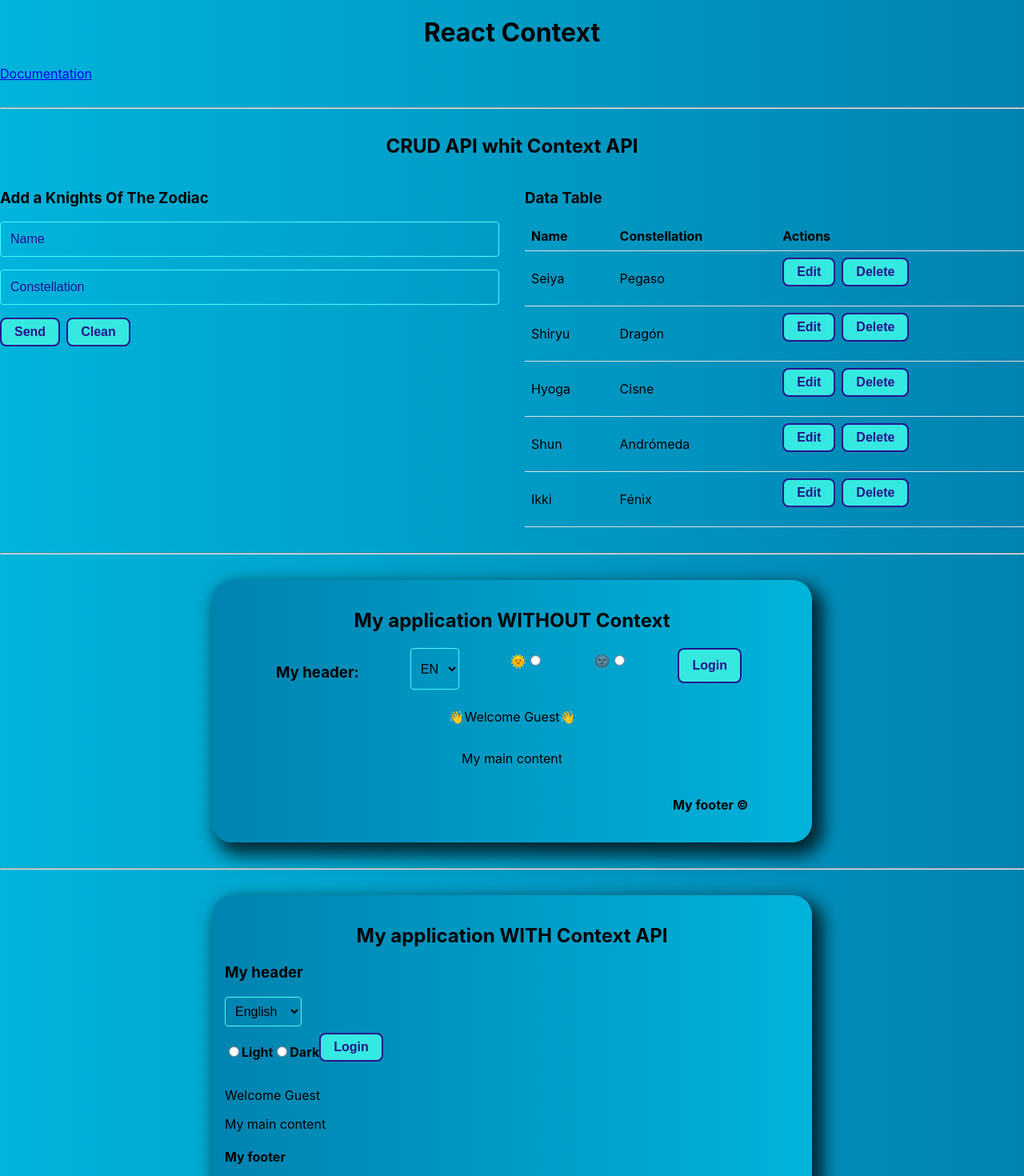
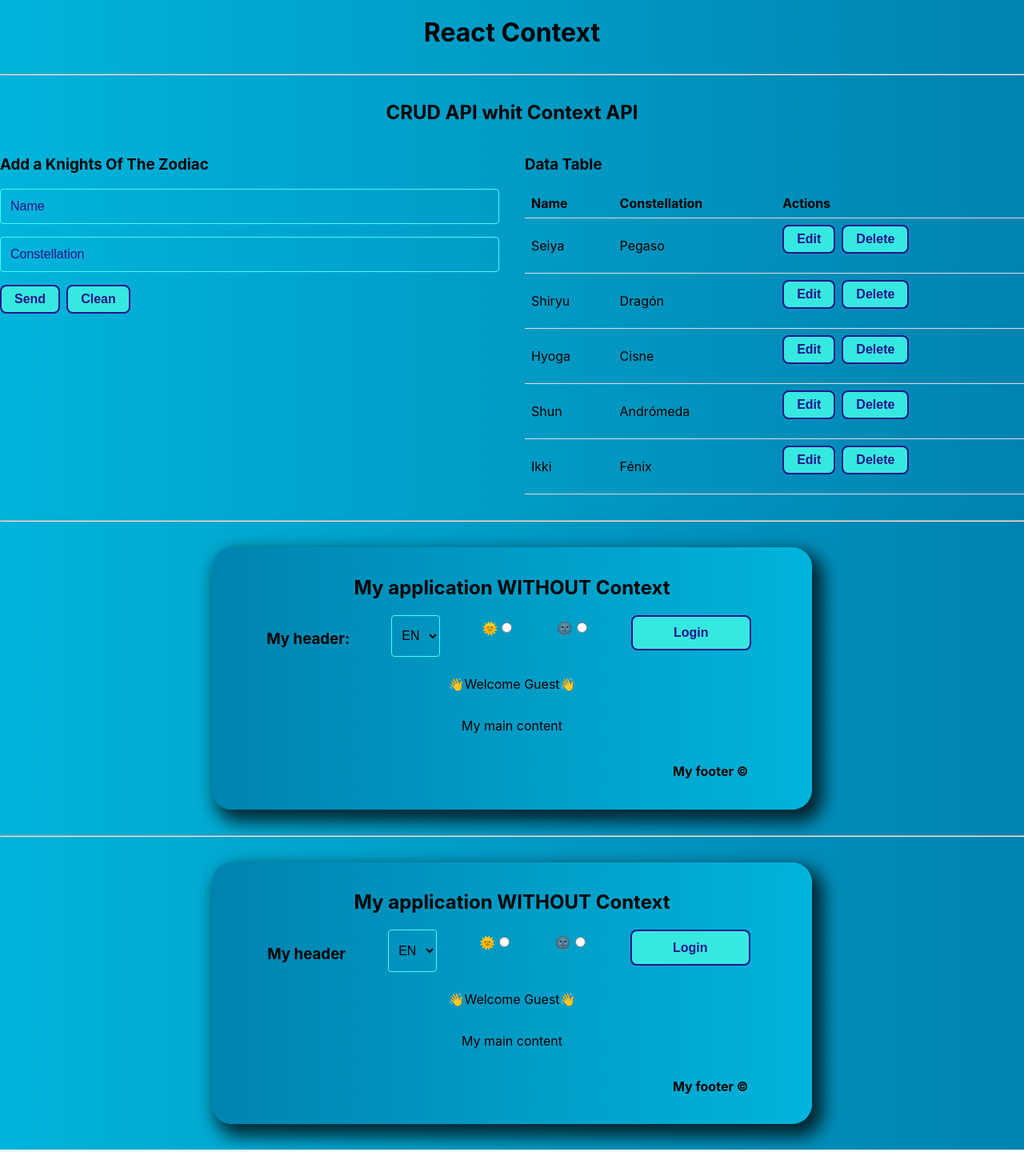
Before and after one commit to reche-git/05-React-Context, a React (Create React App) app: page / in a window 1280 px wide. Shown: the top 1470 px of the page at 80% size. After the commit the page ends 1437 px from the top, so only its background shows below. Built offline with nearby package versions, Linux system fonts and the light colour scheme; data requests are answered from the project's data file; the HTML template or start-up script is replaced by a standard one.

Commit message:
Page with and without context Styled

```diff
--- a/src/App.js
+++ b/src/App.js
@@ -7,13 +7,6 @@ function App() {
   return (
     <div>
       <h1>React Context</h1>
-      <a
-        href="https://es.reactjs.org/docs/context.html"
-        target="_blank"
-        rel="noreferrer"
-      >
-        Documentation
-      </a>
       <hr />
       <CrudProvider>
         <CrudApi />
--- a/src/components/FooterContext.js
+++ b/src/components/FooterContext.js
@@ -8,7 +8,7 @@ const FooterContext = () => {
 
   return (
     <footer className={theme}>
-      <h4>{text.footerTitle}</h4>
+      <h4 style={{marginLeft: "78%"}}>{text.footerTitle}</h4>
     </footer>
   );
 };
--- a/src/components/HeaderContext.js
+++ b/src/components/HeaderContext.js
@@ -13,11 +13,14 @@ const HeaderContext = () => {
   return (
     <header className={theme} style={{}}>
       <h2>{text.headerTitle}</h2>
+      <div className="header-container">
         <h3>{text.headerSubtitle}</h3>
         <select name="languje" onChange={handleLanguage}>
-        <option value="en">English</option>
-        <option value="es">Spanish</option>
+          <option value="en">EN</option>
+          <option value="es">ES</option>
         </select>
+        <div>
+          <label htmlFor="light-context">🌞</label>
           <input
             type="radio"
             name="theme"
@@ -25,7 +28,9 @@ const HeaderContext = () => {
             value="light"
             onClick={handleTheme}
           />
-      <label htmlFor="light-context">{text.headerLight}</label>
+        </div>
+        <div>
+          <label htmlFor="dark-context">🌚</label>
           <input
             type="radio"
             name="theme"
@@ -33,10 +38,12 @@ const HeaderContext = () => {
             value="dark"
             onClick={handleTheme}
           />
-      <label htmlFor="dark-context">{text.headerDark}</label>
+        </div>
+
         <button onClick={handleAuth}>
           {auth ? text.buttonLogout : text.buttonLogin}
         </button>
+      </div>
     </header>
   );
 };
--- a/src/components/MainContext.js
+++ b/src/components/MainContext.js
@@ -6,12 +6,14 @@ import ThemeContext from "../context/ThemeContext";
 const MainContext = () => {
   const { theme } = useContext(ThemeContext);
   const { text } = useContext(LanguageContext);
-  const {auth} = useContext(AuthContext);
+  const { auth } = useContext(AuthContext);
 
   return (
     <main className={theme}>
-      {auth ? <p>{text.mainHello}</p> : <p>{text.mainWelcome}</p>}
-      <p>{text.mainContent}</p>
+      <div className="main-container">
+        {auth ? <p>🦊{text.mainHello}🦊</p> : <p>👋{text.mainWelcome}👋</p>}
+        <p>{text.mainContent}</p>
+      </div>
     </main>
   );
 };
--- a/src/context/LanguageContext.js
+++ b/src/context/LanguageContext.js
@@ -3,30 +3,27 @@ import { createContext, useState } from "react";
 const LanguageContext = createContext();
 
 const initialLanguage = "en";
+
 const translations = {
   es: {
-    headerTitle: "Mi aplicación CON Context API",
+    headerTitle: "Mi aplicación SIN Context",
     headerSubtitle: "Mi cabecera",
-    headerLight: "Claro",
-    headerDark: "Oscuro",
     buttonLogin: "Iniciar Sesión",
     buttonLogout: "Cerrar Sesión",
     mainWelcome: "Bienvenido Invitado",
     mainHello: "Hola Usuario",
     mainContent: "Mi contenido principal",
-    footerTitle: "Mi pié de página",
+    footerTitle: "Mi pié de página ©",
   },
   en: {
-    headerTitle: "My application WITH Context API",
+    headerTitle: "My application WITHOUT Context",
     headerSubtitle: "My header",
-    headerLight: "Light",
-    headerDark: "Dark",
     buttonLogin: "Login",
     buttonLogout: "Logout",
     mainWelcome: "Welcome Guest",
     mainHello: "Hello User",
     mainContent: "My main content",
-    footerTitle: "My footer",
+    footerTitle: "My footer ©",
   },
 };
 
--- a/src/index.css
+++ b/src/index.css
@@ -167,6 +167,10 @@ td {
   justify-content: space-evenly;
 }
 
+.header-container button {
+  width: 150px;
+}
+
 .main-container {
   display: flex;
   flex-direction: column;
```
Lines whose indentation alone changed are shown as unchanged.
